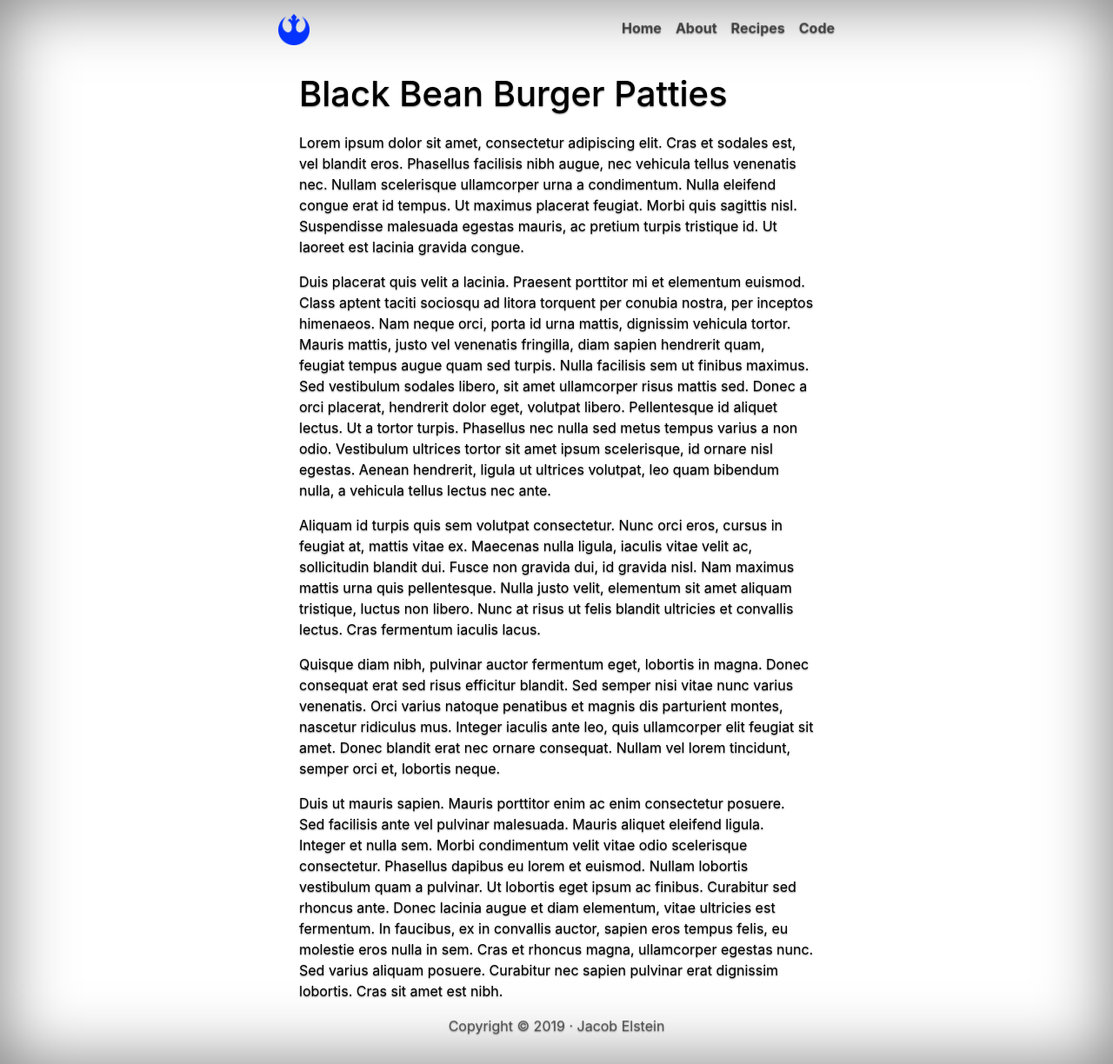
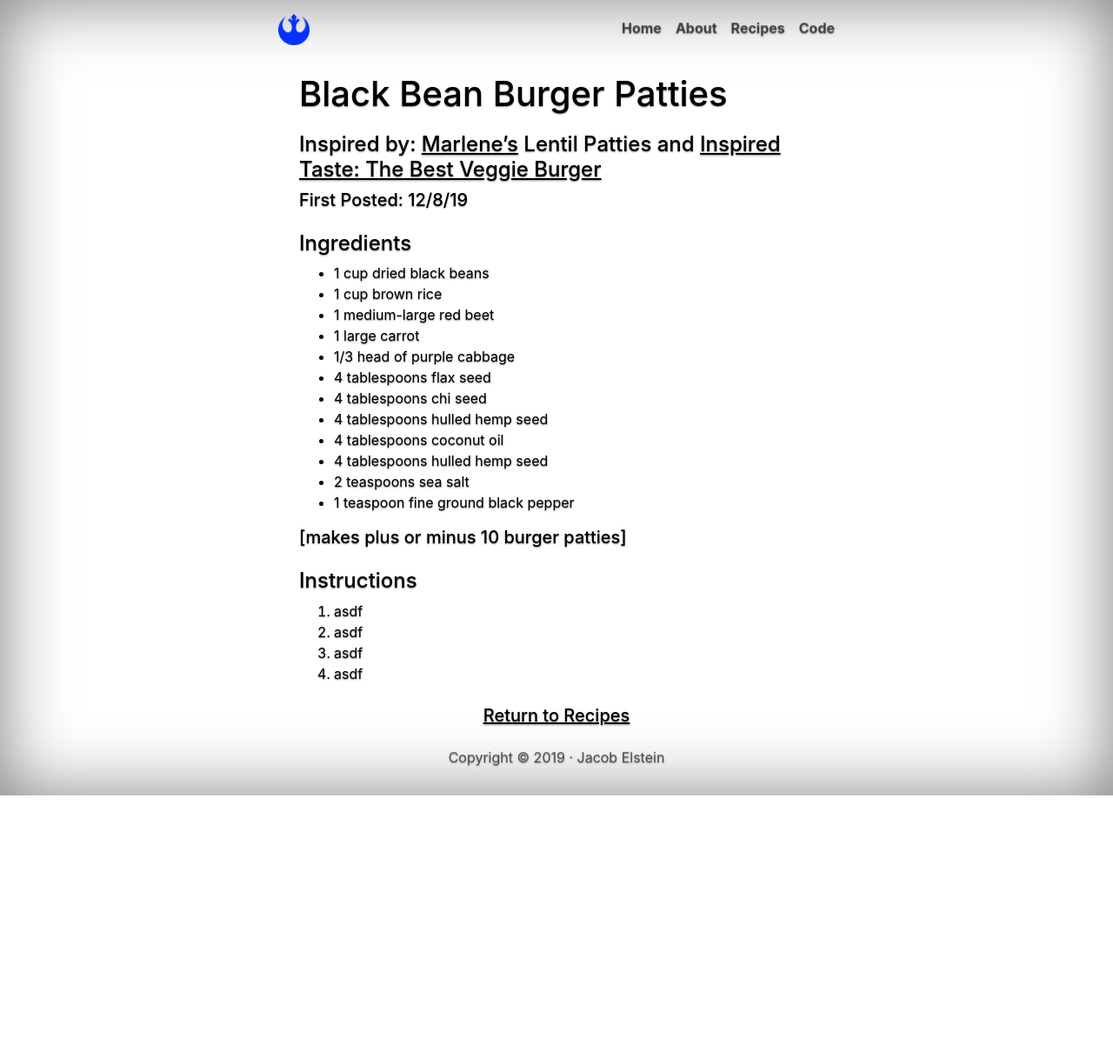
Before and after one commit to mathteacher/mathteacher.github.io, a Jekyll site: the page built from _recipes/black-bean-burger-patties.md, in a window 1280 px wide. Shown: the whole page at 87% size. Built offline with Jekyll 4.4.1, drawn with Linux system fonts in a browser that asks for light colours; nearby versions of some CDN libraries; after the commit the page ends 915 px from its top, so only the background shows below that.

Commit message:
created recipe layout

```diff
--- a/_includes/footer.html
+++ b/_includes/footer.html
@@ -2,4 +2,10 @@
 	<div class="inner">
   		<p>Copyright &copy; 2019 &middot; Jacob Elstein</p>
 	</div>
+	<!-- -->
+  <script>
+    $(document.links).filter(function() {
+     return this.hostname != window.location.hostname;
+    }).attr('target', '_blank');
+  </script>
 </footer>
--- a/_includes/header.html
+++ b/_includes/header.html
@@ -4,7 +4,7 @@
     <nav class="nav nav-masthead justify-content-center">
       {% for item in site.data.navigation %}
         <a href="{{ item.link }}"
-        {% if page.url == item.link %}class="nav-link active"{% else %}class="nav-link"{% endif %} {% if item.name == 'Code' %}target="_blank"{% endif %}>
+        {% if page.url == item.link %}class="nav-link active"{% else %}class="nav-link"{% endif %}>
           {{ item.name }}
         </a>
       {% endfor %}
--- a/_layouts/recipe.html
+++ b/_layouts/recipe.html
@@ -1,5 +1,10 @@
 ---
 layout: default
 ---
-
+<h4>{{ page.source_verbage }}: {{ page.source | markdownify | remove: '<p>' | remove: '</p>' }}</h4>
+<h5>First Posted: {{ page.first_posted }}</h5>
+{% if page.last_updated != "never" %}<h5>Last Updated: {{ page.last_updated }}</h5>{% endif %}
+<div class="recipeDiv">
 {{ content }}
+</div>
+<h5 class="returnLink"><a href="/recipes/">Return to Recipes</a></h5>
--- a/_recipes/black-bean-burger-patties.md
+++ b/_recipes/black-bean-burger-patties.md
@@ -2,17 +2,32 @@
 layout: recipe
 title:  "Black Bean Burger Patties"
 tags: ["Veggie Burger Meal", "Vegan", "Gluten Free"]
-source:
-source_verbage:
-last_updated:
+source: "[Marlene's](https://www.marlenesmarket-deli.com) Lentil Patties and [Inspired Taste: The Best Veggie Burger](https://www.inspiredtaste.net/36554/veggie-burger-recipe/)"
+source_verbage: "Inspired by"
+first_posted: "12/8/19"
+last_updated: never
 ---
 
-Lorem ipsum dolor sit amet, consectetur adipiscing elit. Cras et sodales est, vel blandit eros. Phasellus facilisis nibh augue, nec vehicula tellus venenatis nec. Nullam scelerisque ullamcorper urna a condimentum. Nulla eleifend congue erat id tempus. Ut maximus placerat feugiat. Morbi quis sagittis nisl. Suspendisse malesuada egestas mauris, ac pretium turpis tristique id. Ut laoreet est lacinia gravida congue.
-
-Duis placerat quis velit a lacinia. Praesent porttitor mi et elementum euismod. Class aptent taciti sociosqu ad litora torquent per conubia nostra, per inceptos himenaeos. Nam neque orci, porta id urna mattis, dignissim vehicula tortor. Mauris mattis, justo vel venenatis fringilla, diam sapien hendrerit quam, feugiat tempus augue quam sed turpis. Nulla facilisis sem ut finibus maximus. Sed vestibulum sodales libero, sit amet ullamcorper risus mattis sed. Donec a orci placerat, hendrerit dolor eget, volutpat libero. Pellentesque id aliquet lectus. Ut a tortor turpis. Phasellus nec nulla sed metus tempus varius a non odio. Vestibulum ultrices tortor sit amet ipsum scelerisque, id ornare nisl egestas. Aenean hendrerit, ligula ut ultrices volutpat, leo quam bibendum nulla, a vehicula tellus lectus nec ante.
-
-Aliquam id turpis quis sem volutpat consectetur. Nunc orci eros, cursus in feugiat at, mattis vitae ex. Maecenas nulla ligula, iaculis vitae velit ac, sollicitudin blandit dui. Fusce non gravida dui, id gravida nisl. Nam maximus mattis urna quis pellentesque. Nulla justo velit, elementum sit amet aliquam tristique, luctus non libero. Nunc at risus ut felis blandit ultricies et convallis lectus. Cras fermentum iaculis lacus.
-
-Quisque diam nibh, pulvinar auctor fermentum eget, lobortis in magna. Donec consequat erat sed risus efficitur blandit. Sed semper nisi vitae nunc varius venenatis. Orci varius natoque penatibus et magnis dis parturient montes, nascetur ridiculus mus. Integer iaculis ante leo, quis ullamcorper elit feugiat sit amet. Donec blandit erat nec ornare consequat. Nullam vel lorem tincidunt, semper orci et, lobortis neque.
-
-Duis ut mauris sapien. Mauris porttitor enim ac enim consectetur posuere. Sed facilisis ante vel pulvinar malesuada. Mauris aliquet eleifend ligula. Integer et nulla sem. Morbi condimentum velit vitae odio scelerisque consectetur. Phasellus dapibus eu lorem et euismod. Nullam lobortis vestibulum quam a pulvinar. Ut lobortis eget ipsum ac finibus. Curabitur sed rhoncus ante. Donec lacinia augue et diam elementum, vitae ultricies est fermentum. In faucibus, ex in convallis auctor, sapien eros tempus felis, eu molestie eros nulla in sem. Cras et rhoncus magna, ullamcorper egestas nunc. Sed varius aliquam posuere. Curabitur nec sapien pulvinar erat dignissim lobortis. Cras sit amet est nibh.
+<h4>Ingredients</h4>
+<ul>
+	<li>1 cup dried black beans</li>
+	<li>1 cup brown rice</li>
+	<li>1 medium-large red beet</li>
+	<li>1 large carrot</li>
+	<li>1/3 head of purple cabbage</li>
+	<li>4 tablespoons flax seed</li>
+	<li>4 tablespoons chi seed</li>
+	<li>4 tablespoons hulled hemp seed</li>
+	<li>4 tablespoons coconut oil</li>
+	<li>4 tablespoons hulled hemp seed</li>
+	<li>2 teaspoons sea salt</li>
+	<li>1 teaspoon fine ground black pepper</li>
+</ul>
+<h5 class="servingsSection">[makes plus or minus 10 burger patties]</h5>
+<h4>Instructions</h4>
+<ol>
+	<li>asdf</li>
+	<li>asdf</li>
+	<li>asdf</li>
+	<li>asdf</li>
+</ol>
--- /dev/null
+++ b/assets/css/styles.css
@@ -0,0 +1,17 @@
+/* General */
+
+.returnLink{
+	text-align: center;
+	margin-top: 1.5rem;
+	margin-bottom: 1.5rem;
+}
+
+/* Recipes */
+
+.recipeDiv {
+	margin-top: 1.5rem;
+}
+
+.servingsSection {
+	margin-bottom: 1.5rem;
+}
```
